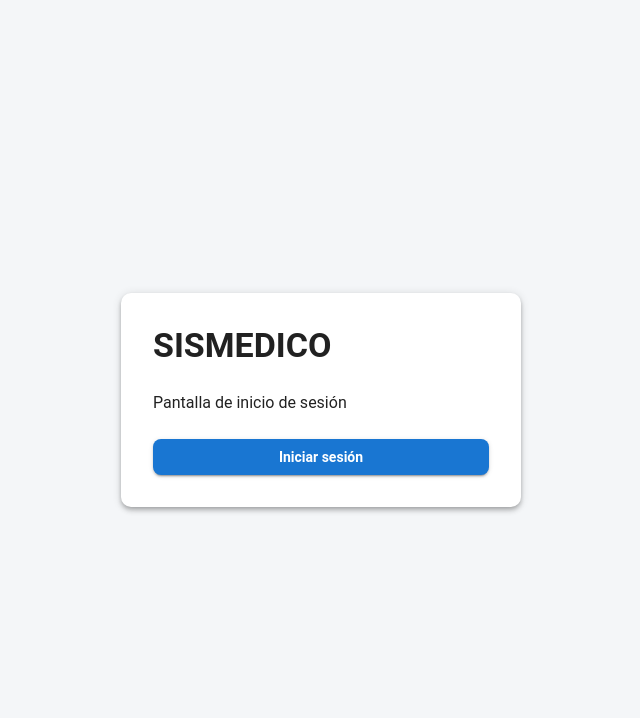
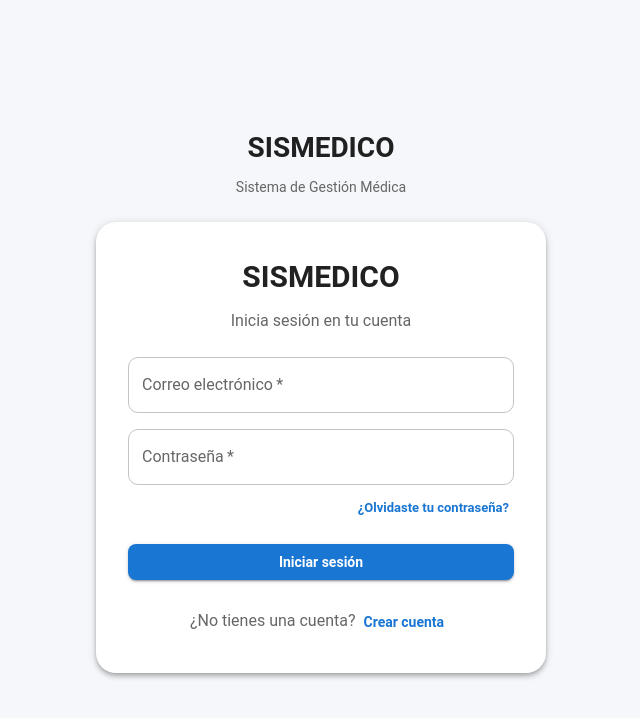
Before and after one commit to DevEdSnow/SISMEDICO-FRONTEND, a React (Vite) app: page /login in a window 1280 px wide. Shown: the top 718 px of the page, without its empty margins (319-959 px from the left). Built offline with nearby package versions, Linux system fonts and the light colour scheme.

Commit message:
Creacion de Login de Auth

```diff
--- a/src/pages/auth/Login.tsx
+++ b/src/pages/auth/Login.tsx
@@ -1,38 +1,226 @@
-import { Box, Button, Paper, Typography } from "@mui/material";
+import {
+    Button,
+    Paper,
+    TextField,
+} from "@mui/material";
+
+import {
+    useState,
+} from "react";
+
+import {
+    Link as RouterLink,
+    useNavigate,
+} from "react-router-dom";
+
+import AuthLayout from "../../layouts/AuthLayout";
+import useAuth from "../../hooks/useAuth";
 
 function Login() {
+    const navigate = useNavigate();
+
+    const {
+        login,
+        loading,
+        error,
+        isAuthenticated,
+    } = useAuth();
+
+    const [correo, setCorreo] =
+        useState("");
+
+    const [password, setPassword] =
+        useState("");
+
+    const [localError, setLocalError] =
+        useState("");
+
+    const handleSubmit = async (
+        event: React.FormEvent<HTMLFormElement>
+    ) => {
+        event.preventDefault();
+
+        setLocalError("");
+
+        if (!correo.trim()) {
+            setLocalError(
+                "Ingresa tu correo electrónico."
+            );
+            return;
+        }
+
+        if (!password) {
+            setLocalError(
+                "Ingresa tu contraseña."
+            );
+            return;
+        }
+
+        try {
+            const result =
+                await login({
+                    correo: correo.trim(),
+                    password,
+                });
+
+            if (
+                "meta" in result &&
+                result.meta.requestStatus ===
+                    "fulfilled"
+            ) {
+                navigate("/dashboard");
+            }
+        } catch {
+            setLocalError(
+                "No se pudo iniciar sesión."
+            );
+        }
+    };
+
     return (
-       <Box
-    sx={{
-        display: "flex",
-        justifyContent: "center",
-        alignItems: "center",
-        height: "100vh",
-    }}
->
+        <AuthLayout>
             <Paper
                 elevation={4}
                 sx={{
                     padding: 4,
-                    width: 400,
+                    borderRadius: 2,
                 }}
             >
-                <Typography
-    variant="h4"
-    sx={{ mb: 3 }}
->
-                    SISMEDICO
-                </Typography>
+                <div
+                    style={{
+                        textAlign: "center",
+                        marginBottom: "24px",
+                    }}
+                >
+                    <h1
+                        style={{
+                            margin: 0,
+                            fontSize: "30px",
+                            fontWeight: "bold",
+                        }}
+                    >
+                        SISMEDICO
+                    </h1>
 
-             <Typography sx={{ mb: 3 }}>
-                    Pantalla de inicio de sesión
-                </Typography>
+                    <p
+                        style={{
+                            marginTop: "10px",
+                            color: "#666",
+                        }}
+                    >
+                        Inicia sesión en tu cuenta
+                    </p>
+                </div>
 
-                <Button variant="contained" fullWidth>
-                    Iniciar sesión
-                </Button>
+                {(localError || error) && (
+                    <div
+                        style={{
+                            marginBottom: "16px",
+                            padding: "12px",
+                            borderRadius: "6px",
+                            backgroundColor:
+                                "#ffebee",
+                            color: "#c62828",
+                        }}
+                    >
+                        {localError || error}
+                    </div>
+                )}
+
+                <form
+                    onSubmit={handleSubmit}
+                >
+                    <TextField
+                        label="Correo electrónico"
+                        type="email"
+                        value={correo}
+                        onChange={(event) =>
+                            setCorreo(
+                                event.target.value
+                            )
+                        }
+                        fullWidth
+                        required
+                        autoComplete="email"
+                        sx={{
+                            marginBottom: 2,
+                        }}
+                    />
+
+                    <TextField
+                        label="Contraseña"
+                        type="password"
+                        value={password}
+                        onChange={(event) =>
+                            setPassword(
+                                event.target.value
+                            )
+                        }
+                        fullWidth
+                        required
+                        autoComplete="current-password"
+                        sx={{
+                            marginBottom: 1,
+                        }}
+                    />
+
+                    <div
+                        style={{
+                            textAlign: "right",
+                            marginBottom: "20px",
+                        }}
+                    >
+                        <Button
+                            component={
+                                RouterLink
+                            }
+                            to="/forgot-password"
+                            variant="text"
+                            size="small"
+                        >
+                            ¿Olvidaste tu contraseña?
+                        </Button>
+                    </div>
+
+                    <Button
+                        type="submit"
+                        variant="contained"
+                        fullWidth
+                        disabled={
+                            loading ||
+                            isAuthenticated
+                        }
+                    >
+                        {loading
+                            ? "Iniciando sesión..."
+                            : "Iniciar sesión"}
+                    </Button>
+                </form>
+
+                <div
+                    style={{
+                        textAlign: "center",
+                        marginTop: "24px",
+                    }}
+                >
+                    <span
+                        style={{
+                            color: "#666",
+                        }}
+                    >
+                        ¿No tienes una cuenta?
+                    </span>
+
+                    <Button
+                        component={RouterLink}
+                        to="/register"
+                        variant="text"
+                    >
+                        Crear cuenta
+                    </Button>
+                </div>
             </Paper>
-        </Box>
+        </AuthLayout>
     );
 }
 
```
